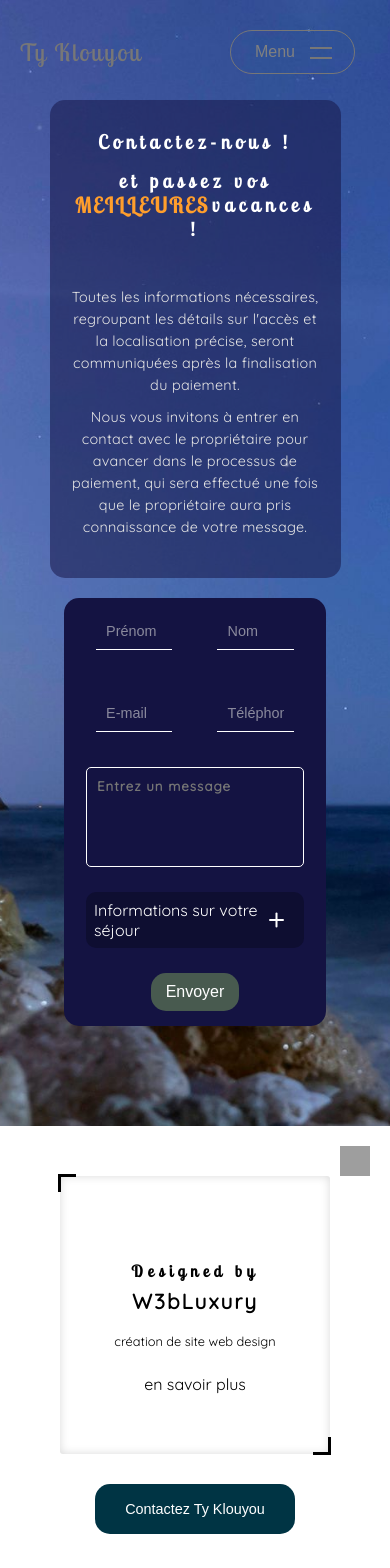
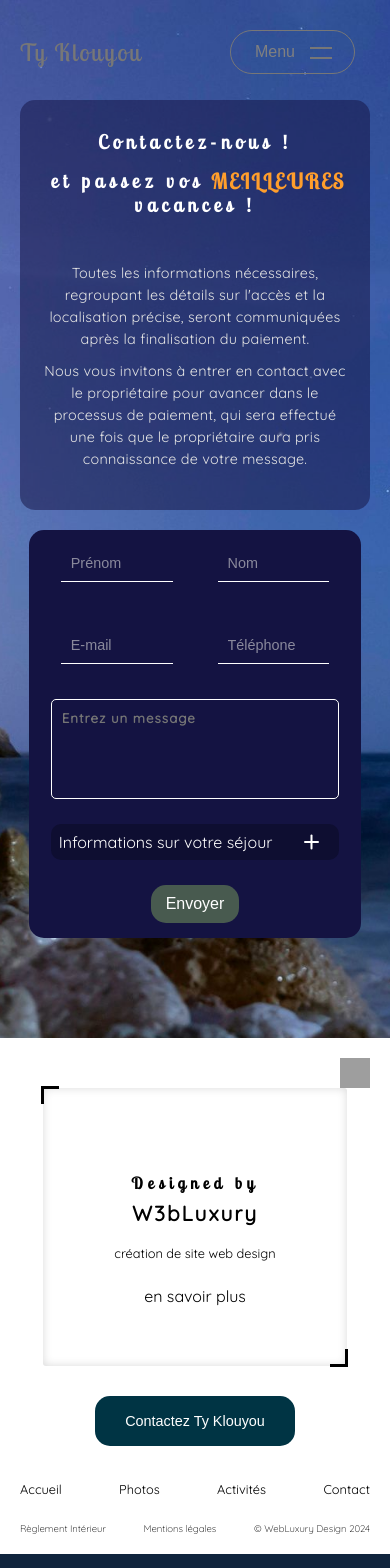
Before and after one commit to Adrien-legeleu/Ty-Klouyou-maison, a React (Create React App) app in the folder tyklouyou/: page /contact in a window 390 px wide. Shown: the top 1568 px of the page. Built offline with nearby package versions, Linux system fonts and the light colour scheme; grey boxes are pictures that could not be loaded.

Commit message:
ty klouyou

```diff
--- a/tyklouyou/src/components/Footer.jsx
+++ b/tyklouyou/src/components/Footer.jsx
@@ -5,7 +5,7 @@ const Footer = () => {
   const [isSun , setIsSun]=useState(true)
   return (
     <div className="footer-container">
-      <div className='footer' id='footer' style={{backgroundColor: isSun ? "white" : "black"}}>
+      <div className='footer' style={{backgroundColor: isSun ? "white" : "black"}}>
       <div className="sun-night" onClick={()=>setIsSun(!isSun)}>
       <img src={isSun ? "./assets/img/icons8-sun.svg" : "./assets/img/icons8-symbole-de-la-lune-60.png"} alt="sun-moon-tyKlouyou" />
       </div>
--- a/tyklouyou/src/style/components/_footer.scss
+++ b/tyklouyou/src/style/components/_footer.scss
@@ -16,6 +16,9 @@
     cursor: default;
     position: relative;
     transition: 1s ease;
+    @media screen  and (max-width:500px) {
+            padding: 50px 20px 20px;
+                }
     .sun-night{
         position: absolute;
         top: 20px;
@@ -158,14 +161,18 @@
             gap: 0;
         }
         ul{
-            @include AlignChild(row,center,space-around);
+            @include AlignChild(row,center,space-between);
             transition: 0.5s ease-in;
+            gap: 15px;
+            width: 100%;
             li{
                 cursor: pointer;
-                font-size: 0.9rem;
-                @media screen  and (max-width:1100px) {
-                    font-size: 0.8rem;
-                }
+                text-align: center;
+                font-size: 1rem;
+                @media screen and (max-width:1100px) {
+                        font-size: 0.8rem;
+                    }
+
                 &:hover{
                     color: $cream;
                 }
@@ -178,6 +185,16 @@
                 grid-area: a;
                 margin-top: 25px;
                 }
+            li{
+                font-size: 0.9rem;
+                @media screen and (max-width:1100px) {
+                        font-size: 0.7rem;
+                    }
+
+                    @media screen and (max-width:700px) {
+                        font-size: 0.6rem;
+                    }
+            }
         }
         .btn{
             @media screen and (max-width:1000px) {
--- a/tyklouyou/src/style/pages/_contact.scss
+++ b/tyklouyou/src/style/pages/_contact.scss
@@ -13,6 +13,13 @@
     height: 80%;
     @include AlignChild(row-reverse, center, center);
     font-family: $fontR;
+    @media screen and (min-height: 750px) {
+      flex-direction: column-reverse;
+            gap: 20px;
+                width: 80%;
+                height: 100%;
+                padding: 100px;
+    }
     @media screen and (max-width: 1100px) {
       width: 70%;
     }
@@ -43,9 +50,9 @@
     @media screen and (max-width: 500px) {
       flex-direction: column-reverse;
       gap: 20px;
-      width: 90%;
+      width: 100%;
       height: 100%;
-      padding: 100px 30px 100px;
+      padding: 100px 20px 100px;
     }
 
     .contact-form {
@@ -58,6 +65,9 @@
           width: 90%;
           padding: 0 0 10px;
         }
+        @media screen and (max-width: 500px) {
+      width: 95%;
+    }
 
       .form {
         display: grid;
@@ -227,6 +237,13 @@
             height: 100%;
             padding: 30px 20px 30px;
         }
+        @media screen and (min-width:750px) {
+            border-radius: 15px;
+            gap: 30px;
+            width: 100%;
+            height: 100%;
+            padding: 30px 20px 30px;
+        }
       h1,
       h2 {
         font-family: $fontTR;
```
